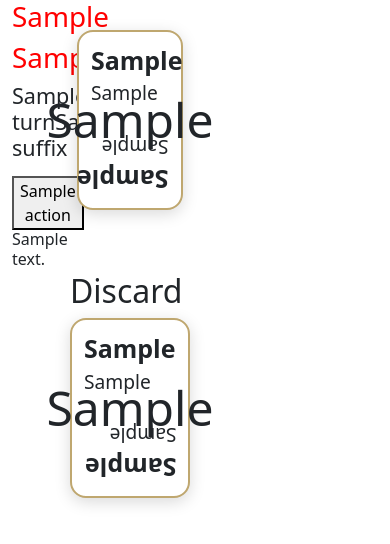
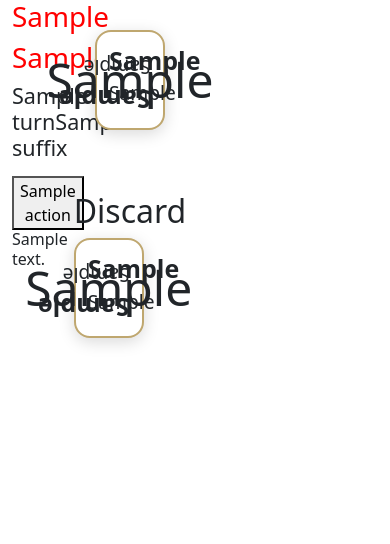
Before and after one commit to lkadin/5-Crowns---Fastapi-HTMX, a FastAPI app: template templates/htmx_user_generic.html in a window 390 px wide. Shown: the top 544 px of the page. Run offline with FastAPI, Linux system fonts and the light colour scheme; the template is opened without the code that fills it: most values are stand-ins (such as "Sample title", 1, 10 or a date in 2020); some libraries are stand-ins or nearby versions.

Commit message:
Make card layout better

```diff
--- a/templates/draw_card.html
+++ b/templates/draw_card.html
@@ -1,14 +1,15 @@
 <style>
     .card-container {
         display: flex;
+        flex-wrap: wrap;
         justify-content: center;
-        gap: 24px;
+        gap: 16px;
         margin-top: 30px;
     }
 
     .card {
-        width: 120px;
-        height: 180px;
+        width: clamp(70px, 10vw, 120px);
+        height: clamp(100px, 15vw, 180px);
         background: white;
         border: 2px solid #bfa76f;
         border-radius: 16px;
@@ -18,6 +19,7 @@
         justify-content: space-between;
         padding: 12px;
         position: relative;
+        transition: width 0.2s, height 0.2s;
     }
 
     .top-left,
```
